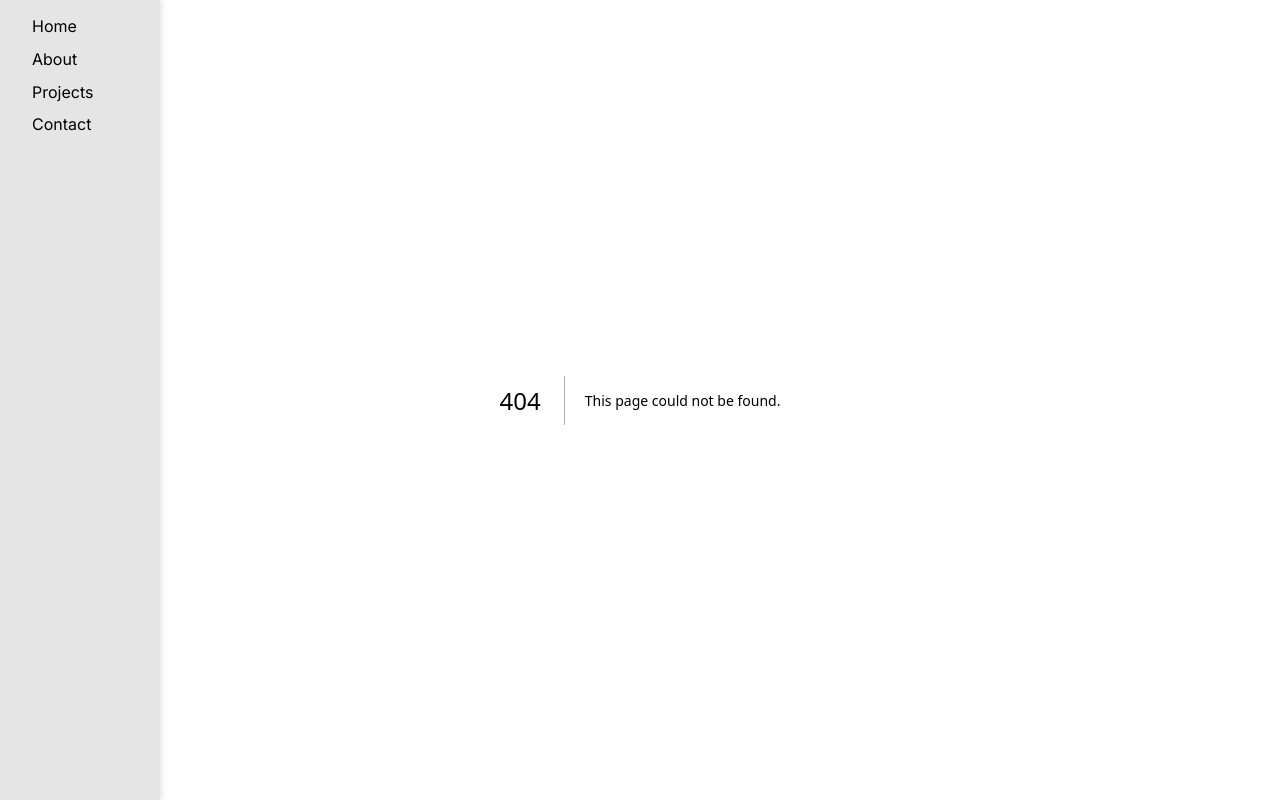
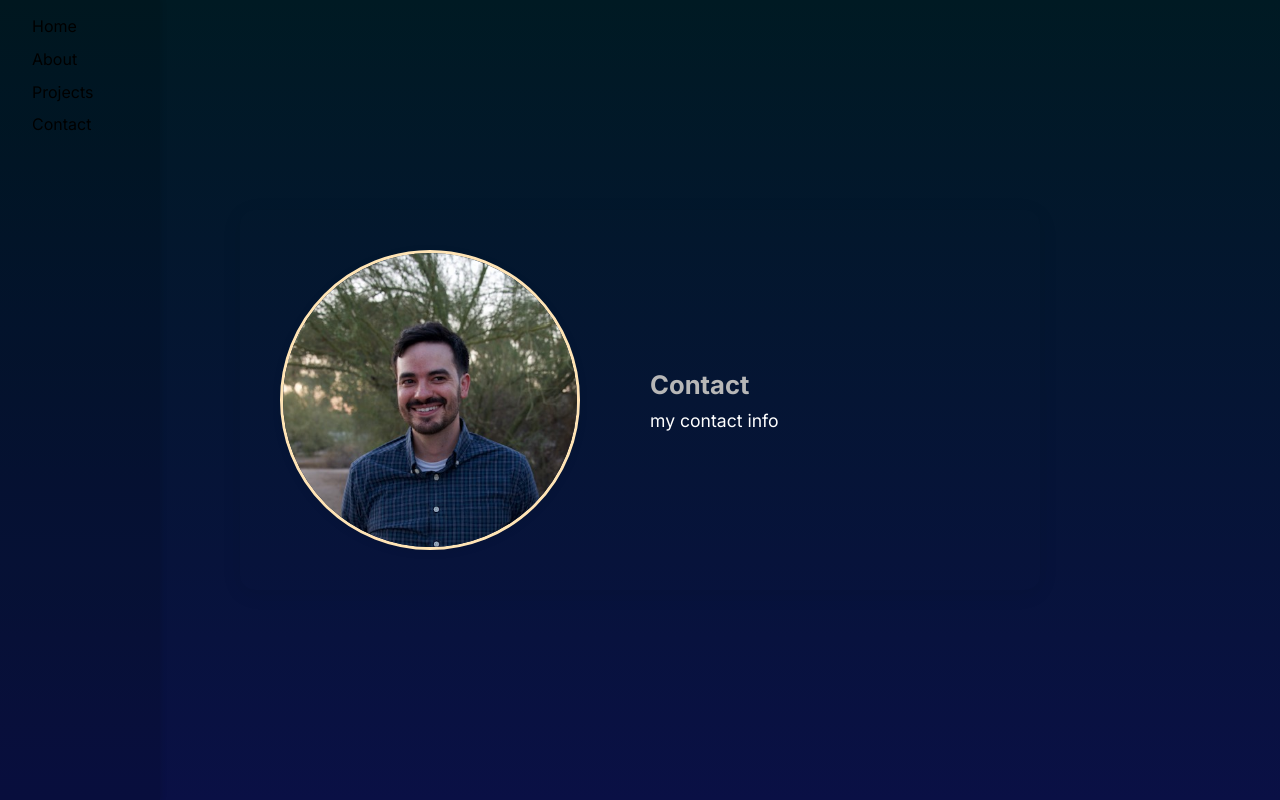
Before and after one commit to LongDefeat/portfolio, a Next.js app in the folder portfolio/: page /contact in a window 1280 px wide. Before the commit this address had no page. Built offline with nearby package versions, Linux system fonts and the light colour scheme.

Commit message:
add contact page and styling

```diff
--- /dev/null
+++ b/portfolio/src/app/contact/page.js
@@ -0,0 +1,27 @@
+import Image from 'next/image';
+
+
+/* Styles */
+import styles from "@/styles/Contact.module.css";
+
+const Contact = () => (
+  <div className={styles.container}>
+    <main className={styles.main}>
+      <div className={styles.infoContainer}>
+        <Image
+          className={styles.image}
+          src={"/images/plaid-shirt.jpg"}
+          alt="me"
+          width={300}
+          height={300}
+        />
+        <div className={styles.bio}>
+          <h2>Contact</h2>
+          <p>my contact info</p>
+        </div>
+      </div>
+    </main>
+  </div>
+);
+
+export default Contact;
--- /dev/null
+++ b/portfolio/src/styles/Contact.module.css
@@ -0,0 +1,47 @@
+.container {
+    display: flex;
+    justify-content: center;
+    align-items: center;
+    height: 100vh;
+}
+
+  .main {
+    width: 80%;
+    max-width: 800px;
+    padding: 40px;
+    box-shadow: 0px 4px 20px rgba(0, 0, 0, 0.08); /* Even softer shadow */
+    border-radius: 15px;
+  }
+
+  .image {
+    border-radius: 50%;
+    object-fit: cover;
+    object-position: center top;
+    margin-right: 20px;
+    border: solid 3px moccasin;
+    box-shadow: 0px 2px 10px rgba(0, 0, 0, 0.08); /* Consistent soft shadow for image */
+  }
+
+  .infoContainer {
+    display: flex;
+    align-items: center;
+    gap: 30px;
+  }
+
+  .bio {
+    flex: 1;
+    padding: 20px;
+    border-radius: 10px;
+    font-size: 1.1rem;
+  }
+
+  .bio h2 {
+    font-size: 1.6rem;
+    color: rgb(183, 183, 183);
+    margin-bottom: 10px;
+  }
+
+  .bio p {
+    font-size: 1.1rem;
+    color: #fff;
+  }
```
